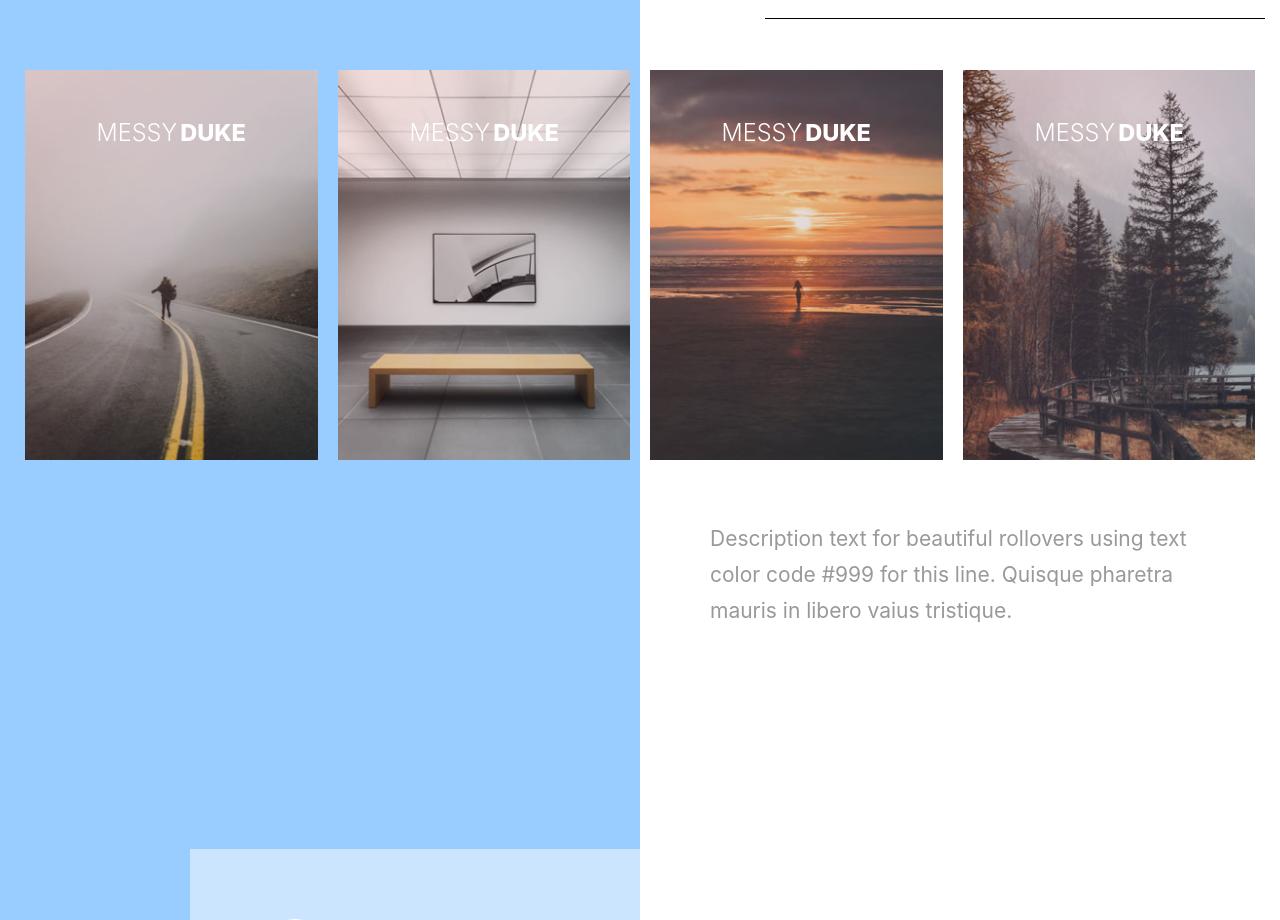
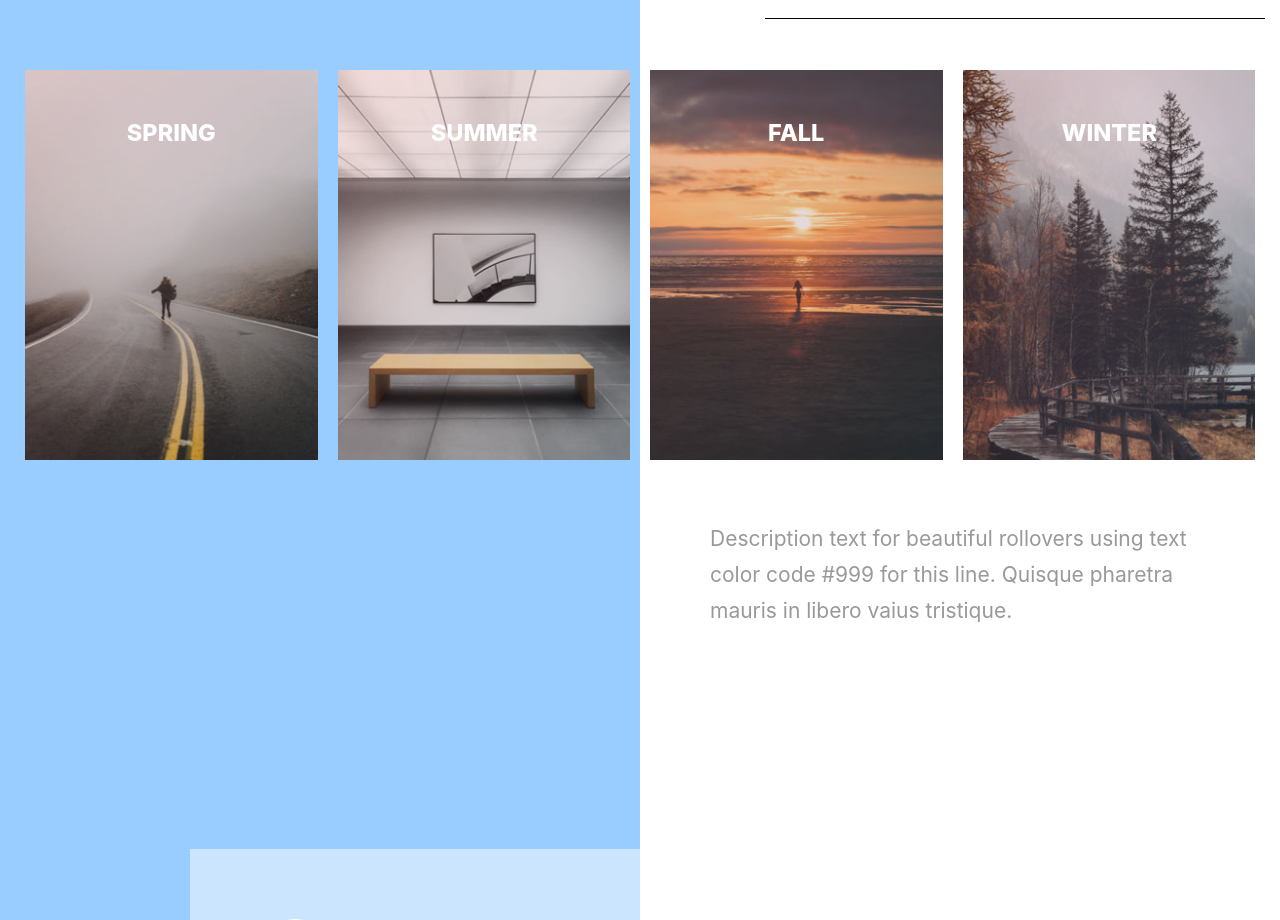
Before and after one commit to Lee-SungMin/Lee-SungMin.github.io, a plain HTML site: page index.html in a window 1280 px wide. Shown: the part 1800-2720 px from the top of the page. Drawn offline with Linux system fonts and the light colour scheme; a web font is replaced by a local one.

Commit message:
9번째 커밋-slide naming

```diff
--- a/index.html
+++ b/index.html
@@ -144,7 +144,7 @@ https://templatemo.com/tm-527-sided
                     class="img-fluid"
                   />
                   <figcaption>
-                    <h2>Messy <span>Duke</span></h2>
+                    <h2><span>spring</span></h2>
                     <p>When he looks at the sky, he feels to run.</p>
                     <a href="#">View more</a>
                   </figcaption>
@@ -156,7 +156,7 @@ https://templatemo.com/tm-527-sided
                     class="img-fluid"
                   />
                   <figcaption>
-                    <h2>Messy <span>Duke</span></h2>
+                    <h2><span>Summer</span></h2>
                     <p>When he looks at the sky, he feels to run.</p>
                     <a href="page-2.html">View more</a>
                   </figcaption>
@@ -168,7 +168,7 @@ https://templatemo.com/tm-527-sided
                     class="img-fluid"
                   />
                   <figcaption>
-                    <h2>Messy <span>Duke</span></h2>
+                    <h2><span>Fall</span></h2>
                     <p>When he looks at the sky, he feels to run.</p>
                     <a href="#">View more</a>
                   </figcaption>
@@ -180,7 +180,7 @@ https://templatemo.com/tm-527-sided
                     class="img-fluid"
                   />
                   <figcaption>
-                    <h2>Messy <span>Duke</span></h2>
+                    <h2><span>Winter</span></h2>
                     <p>When he looks at the sky, he feels to run.</p>
                     <a href="#">View more</a>
                   </figcaption>
```
